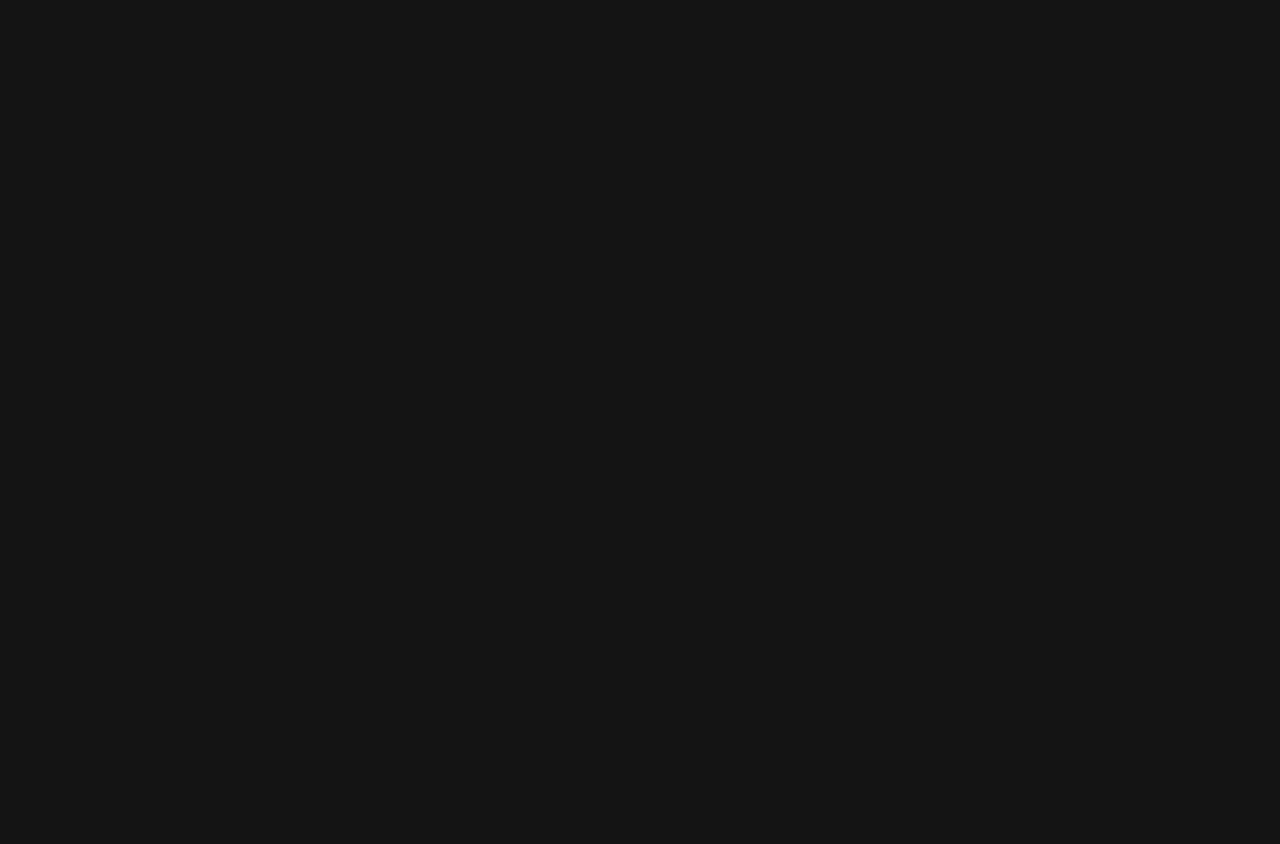
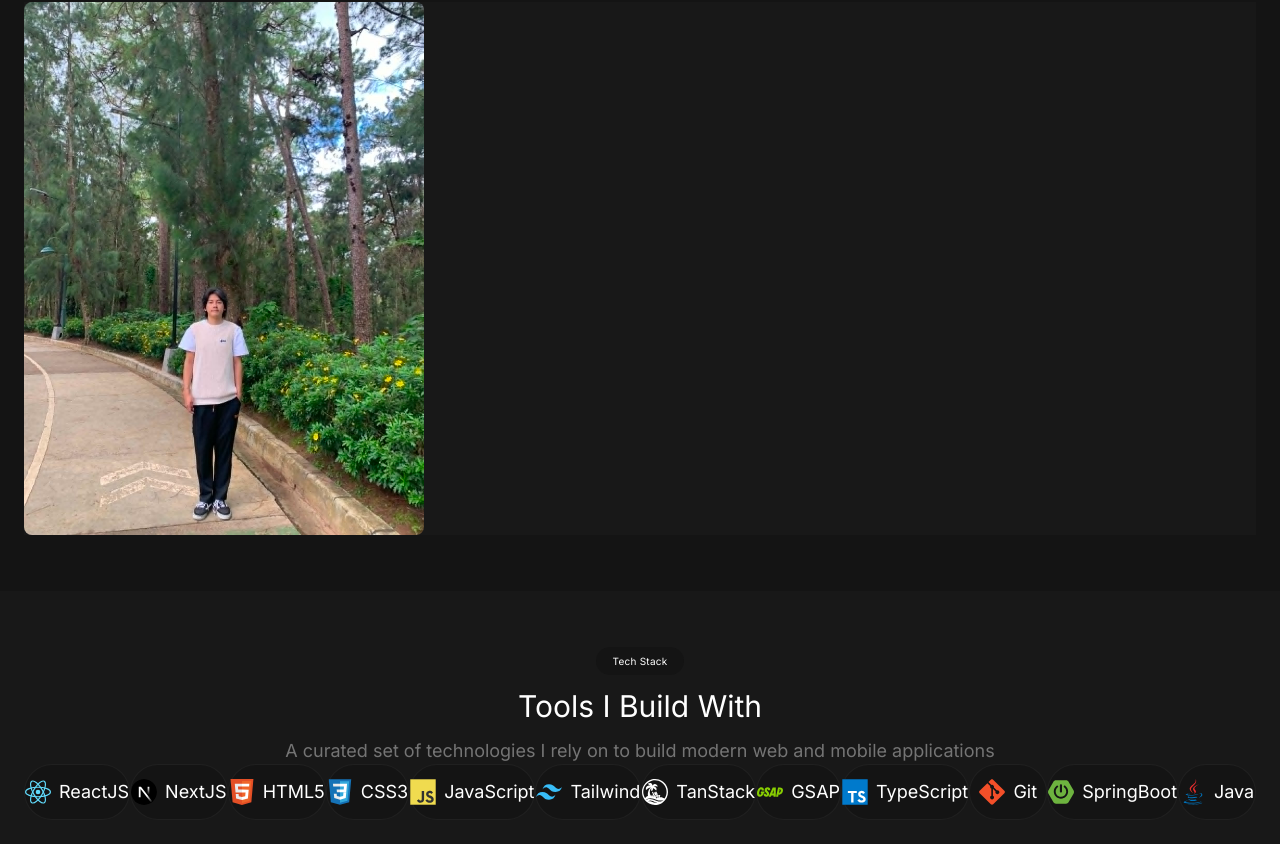
Before and after one commit to KennethCodepuz/portfolio, a Next.js app: page / in a window 1280 px wide. Shown: the part 558-1402 px from the top of the page. Before the commit the page ends 800 px from the top, so only its background shows below. Built offline with nearby package versions, Linux system fonts and the light colour scheme.

Commit message:
add: Added picture in the hero section

```diff
--- a/app/components/sections/Hero.tsx
+++ b/app/components/sections/Hero.tsx
@@ -10,7 +10,7 @@ type Props = {}
 
 const Hero = (props: Props) => {
    return (
-      <section id='hero' className='px-6 py-12 flex   '>
+      <section id='hero' className='px-6 py-14 flex flex-col  '>
          <div className='flex gap-5 flex-col w-full'>
             <StatusBadge />
             <h1 className='text-5xl'>
@@ -27,11 +27,11 @@ const Hero = (props: Props) => {
             </div>
             <IconCarousel />
          </div>
-         <div id='self-portrait-hero'>
+         <div id='self-portrait-hero' className='bg-[var(--background-charcoal-100)]'>
             <Image
                src={Portrait}
                alt="Self Portrait"
-               width={120}
+               width={400}
                height={400}
                className="rounded-lg"
             />
--- /dev/null
+++ b/app/components/sections/Skills.tsx
@@ -0,0 +1,56 @@
+import React from 'react'
+import TechStack from '../ui/TechStack'
+import ReactIcon from '../icons/ReactIcon'
+import NextjsIcon from '../icons/NextJS'
+import Html5Icon from '../icons/Html5Icon'
+import Css3Icon from '../icons/Css3Icon'
+import JavascriptIcon from '../icons/JavaScriptIcon'
+import TailwindIcon from '../icons/TailwindIcons'
+import TanStackIcon from '../icons/TanStackIcon'
+import GsapIcon from '../icons/GsapIcon'
+import TypescriptIcon from '../icons/TypeScriptIcon'
+import GitIcon from '../icons/GitIcon'
+import SpringBootIcon from '../icons/SpringBootIcon'
+import JavaIcon from '../icons/JavaIcon'
+
+type Props = {}
+
+const techStack = [
+   { icon: ReactIcon, name: 'ReactJS' },
+   { icon: NextjsIcon, name: 'NextJS' },
+   { icon: Html5Icon, name: 'HTML5' },
+   { icon: Css3Icon, name: 'CSS3' },
+   { icon: JavascriptIcon, name: 'JavaScript' },
+   { icon: TailwindIcon, name: 'Tailwind' },
+   { icon: TanStackIcon, name: 'TanStack' },
+   { icon: GsapIcon, name: 'GSAP' },
+   { icon: TypescriptIcon, name: 'TypeScript' },
+   { icon: GitIcon, name: 'Git' },
+   { icon: SpringBootIcon, name: 'SpringBoot' },
+   { icon: JavaIcon, name: 'Java' }
+]
+
+
+const Skills = (props: Props) => {
+   return (
+      <section id='skills-section' className='px-6 py-14 bg-[var(--background-charcoal-100)] flex flex-col items-center'>
+         <div className='flex flex-col items-center justify-center gap-2.5'>
+            <TechStack />
+            <h1 className='text-3xl leading-[1.4]'>Tools I Build With</h1>
+            <p className='text-lg leading-normal text-[var(--text-white-40)] text-center'>
+               A curated set of technologies I rely on to build modern web and mobile applications
+            </p>
+         </div>
+         <div id='tech-stack' className='flex flew-wrap w-full'>
+            {techStack.map((tech, idx) => (
+               <div key={idx} className="gap-2 bg-[var(--background-dark-100)] rounded-full h-14 w-34 flex items-center justify-center border-[var(--border-white-5)] border-[0.5px]">
+                  <tech.icon size={26} />
+                  <span className='text-lg'>{tech.name}</span>
+               </div>
+            ))}
+         </div>
+      </section>
+   )
+}
+
+export default Skills
--- /dev/null
+++ b/app/components/ui/TechStack.tsx
@@ -0,0 +1,13 @@
+import React from 'react'
+
+type Props = {}
+
+const TechStack = (props: Props) => {
+   return (
+      <div className='bg-[var(--background-dark-100)] w-22 h-7 rounded-full flex justify-center items-center'>
+         <h4 className='text-[0.625rem] text-[var(--text-white-100)] leading-[1.6] tracking-wide'>Tech Stack</h4>
+      </div>
+   )
+}
+
+export default TechStack
--- a/app/layout.tsx
+++ b/app/layout.tsx
@@ -1,5 +1,6 @@
 import React from 'react'
 import Hero from './components/sections/Hero'
+import Skills from './components/sections/Skills'
 import './globals.css'
 import Header from './components/Header'
 import { Inter } from 'next/font/google'
@@ -18,6 +19,7 @@ const layout = (props: Props) => {
       <body>
         <Header />
         <Hero />
+        <Skills />
       </body>
     </html>
   )
```
